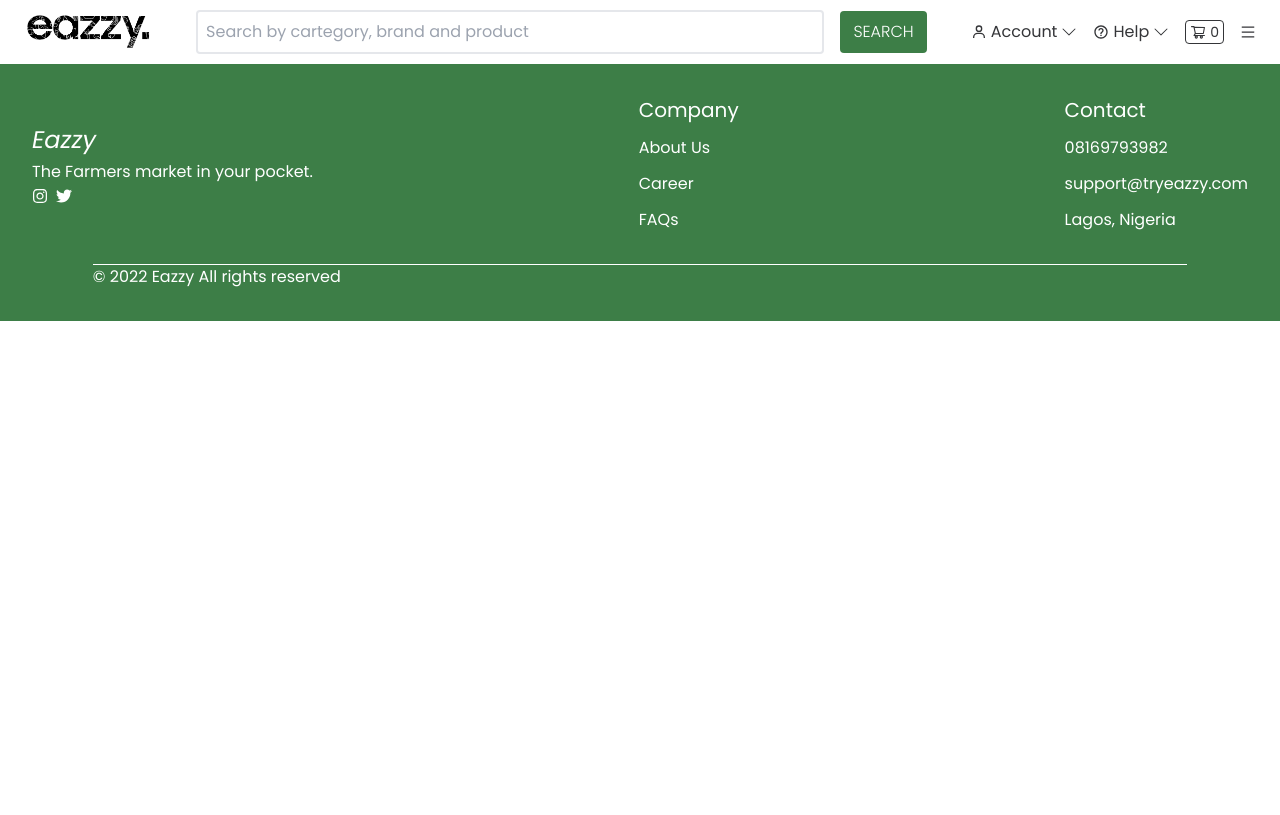
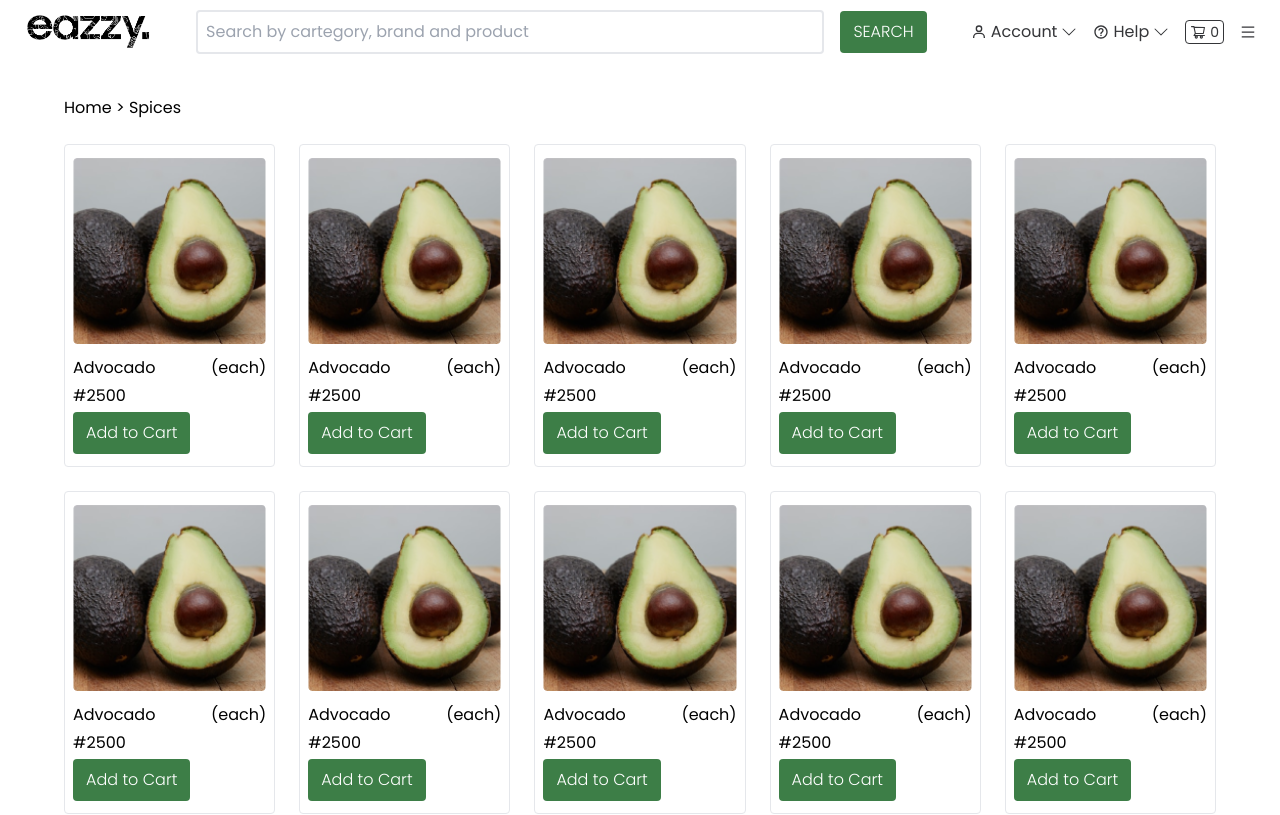
Before and after one commit to Dewaley/eazzy, a React (Create React App) app: page /category/1 in a window 1280 px wide. Shown: the top 815 px of the page. Built offline with nearby package versions, Linux system fonts and the light colour scheme.

Commit message:
new pages

```diff
--- a/src/App.css
+++ b/src/App.css
@@ -21,6 +21,7 @@
 
 * {
   font-family: "Poppins", "sans-serif" !important;
+  scroll-behavior: smooth;
 }
 
 .circles {
--- a/src/components/Categories/Categories.jsx
+++ b/src/components/Categories/Categories.jsx
@@ -41,7 +41,7 @@ const Categories = () => {
   ];
 
   return (
-    <div className='bg-[#EBF2EB] h-fit w-full flex flex-col gap-12 items-center relative pt-12 pb-24'>
+    <div id="categories" className='bg-[#EBF2EB] h-fit w-full flex flex-col gap-12 items-center relative pt-12 pb-24'>
       <h2 className='text-3xl z-20 text-center font-medium'>Categories</h2>
       <div className='grid z-20 w-[80vw] grid-cols-2 md:grid-cols-3 gap-4'>
         {items.map((item, index) => (
--- a/src/components/MainInfo/MainInfo.jsx
+++ b/src/components/MainInfo/MainInfo.jsx
@@ -3,6 +3,7 @@ import Button from "../Button/Button";
 import { BiTime } from "react-icons/bi";
 import { TbTruckDelivery } from "react-icons/tb";
 import { TiWorldOutline } from "react-icons/ti";
+import { Link } from "react-router-dom";
 
 const MainInfo = () => {
   const items = [
@@ -33,7 +34,7 @@ const MainInfo = () => {
             Eazzy is a digital farmers market that enables food businesses and
             individuals in Africa to buy fresh food items and groceries, instantly or on a schedule.
           </p>
-          <Button content={"Shop Now"} big={true} />
+          <a href="#categories"><Button content={"Shop Now"} big={true} /></a>
         </div>
         <img
           src={mainInfoPic}
--- /dev/null
+++ b/src/pages/Product/Product.jsx
@@ -0,0 +1,33 @@
+import onions from "../../assets/onions.png";
+import Button from "../../components/Button/Button";
+
+const Product = () => {
+  return (
+    <div className='px-3 md:px-6 flex flex-col items-center gap-6 py-8'>
+      <div className='md:w-[90vw]'>
+        <div className='capitalize'>
+          Home {">"} <span className='!text-[#343538]/52'>Spices</span>
+        </div>
+      </div>
+      <div className='md:w-[90vw] flex items-center justify-between'>
+        <img src={onions} alt='' className="w-[40%]" />
+        <div className="w-[55%] flex flex-col gap-4">
+          <h1 className='text-3xl font-medium'>Onions</h1>
+          <p>
+            Lorem ipsum dolor sit amet, consectetur adipiscing elit. Cursus
+            porttitor tellus feugiat nec ut. Ultrices aliquam, interdum laoreet
+            posuere donec vitae non, condimentum. Non erat neque feugiat in
+            egestas arcu nec. Tempor, aliquam turpis luctus ullamcorper eu nunc
+            vestibulum pellentesque eget. Imperdiet sed fames venenatis, diam
+            consectetur. Volutpat adipiscing fusce condimentum aliquet cursus.
+            Sed neque magna lectus pretium, bibendum pellentesque. Duis
+            ullamcorper.
+          </p>
+          <Button content={"Add to Cart"} big />
+        </div>
+      </div>
+    </div>
+  );
+};
+
+export default Product;
--- /dev/null
+++ b/src/pages/Products/Products.jsx
@@ -0,0 +1,170 @@
+import { useParams } from "react-router-dom";
+import advocado from "../../assets/advocado.png";
+import Button from "../../components/Button/Button";
+
+const Products = () => {
+  const { id } = useParams();
+  return (
+    <div className='px-3 md:px-6 flex flex-col items-center gap-6 py-8'>
+      <div className='md:w-[90vw]'>
+        <div className='capitalize'>
+          Home {">"} <span className='!text-[#343538]/52'>Spices</span>
+        </div>
+      </div>
+      <div className='grid grid-cols-2 sm:grid-cols-3 md:grid-cols-4 lg:grid-cols-5 gap-6 md:w-[90vw]'>
+        <div className='px-2 py-3 border-[1px] border-greyish flex flex-col gap-3 rounded'>
+          <img
+            src={advocado}
+            alt=''
+            className='w-full object-cover object-center'
+          />
+          <div className='flex flex-col gap-1'>
+            <p className='flex justify-between'>
+              <span>Advocado</span>
+              <span>(each)</span>
+            </p>
+            <span>#2500</span>
+            <Button content={"Add to Cart"} />
+          </div>
+        </div>
+        <div className='px-2 py-3 border-[1px] border-greyish flex flex-col gap-3 rounded'>
+          <img
+            src={advocado}
+            alt=''
+            className='w-full object-cover object-center'
+          />
+          <div className='flex flex-col gap-1'>
+            <p className='flex justify-between'>
+              <span>Advocado</span>
+              <span>(each)</span>
+            </p>
+            <span>#2500</span>
+            <Button content={"Add to Cart"} />
+          </div>
+        </div>
+        <div className='px-2 py-3 border-[1px] border-greyish flex flex-col gap-3 rounded'>
+          <img
+            src={advocado}
+            alt=''
+            className='w-full object-cover object-center'
+          />
+          <div className='flex flex-col gap-1'>
+            <p className='flex justify-between'>
+              <span>Advocado</span>
+              <span>(each)</span>
+            </p>
+            <span>#2500</span>
+            <Button content={"Add to Cart"} />
+          </div>
+        </div>
+        <div className='px-2 py-3 border-[1px] border-greyish flex flex-col gap-3 rounded'>
+          <img
+            src={advocado}
+            alt=''
+            className='w-full object-cover object-center'
+          />
+          <div className='flex flex-col gap-1'>
+            <p className='flex justify-between'>
+              <span>Advocado</span>
+              <span>(each)</span>
+            </p>
+            <span>#2500</span>
+            <Button content={"Add to Cart"} />
+          </div>
+        </div>
+        <div className='px-2 py-3 border-[1px] border-greyish flex flex-col gap-3 rounded'>
+          <img
+            src={advocado}
+            alt=''
+            className='w-full object-cover object-center'
+          />
+          <div className='flex flex-col gap-1'>
+            <p className='flex justify-between'>
+              <span>Advocado</span>
+              <span>(each)</span>
+            </p>
+            <span>#2500</span>
+            <Button content={"Add to Cart"} />
+          </div>
+        </div>
+        <div className='px-2 py-3 border-[1px] border-greyish flex flex-col gap-3 rounded'>
+          <img
+            src={advocado}
+            alt=''
+            className='w-full object-cover object-center'
+          />
+          <div className='flex flex-col gap-1'>
+            <p className='flex justify-between'>
+              <span>Advocado</span>
+              <span>(each)</span>
+            </p>
+            <span>#2500</span>
+            <Button content={"Add to Cart"} />
+          </div>
+        </div>
+        <div className='px-2 py-3 border-[1px] border-greyish flex flex-col gap-3 rounded'>
+          <img
+            src={advocado}
+            alt=''
+            className='w-full object-cover object-center'
+          />
+          <div className='flex flex-col gap-1'>
+            <p className='flex justify-between'>
+              <span>Advocado</span>
+              <span>(each)</span>
+            </p>
+            <span>#2500</span>
+            <Button content={"Add to Cart"} />
+          </div>
+        </div>
+        <div className='px-2 py-3 border-[1px] border-greyish flex flex-col gap-3 rounded'>
+          <img
+            src={advocado}
+            alt=''
+            className='w-full object-cover object-center'
+          />
+          <div className='flex flex-col gap-1'>
+            <p className='flex justify-between'>
+              <span>Advocado</span>
+              <span>(each)</span>
+            </p>
+            <span>#2500</span>
+            <Button content={"Add to Cart"} />
+          </div>
+        </div>
+        <div className='px-2 py-3 border-[1px] border-greyish flex flex-col gap-3 rounded'>
+          <img
+            src={advocado}
+            alt=''
+            className='w-full object-cover object-center'
+          />
+          <div className='flex flex-col gap-1'>
+            <p className='flex justify-between'>
+              <span>Advocado</span>
+              <span>(each)</span>
+            </p>
+            <span>#2500</span>
+            <Button content={"Add to Cart"} />
+          </div>
+        </div>
+        <div className='px-2 py-3 border-[1px] border-greyish flex flex-col gap-3 rounded'>
+          <img
+            src={advocado}
+            alt=''
+            className='w-full object-cover object-center'
+          />
+          <div className='flex flex-col gap-1'>
+            <p className='flex justify-between'>
+              <span>Advocado</span>
+              <span>(each)</span>
+            </p>
+            <span>#2500</span>
+            <Button content={"Add to Cart"} />
+          </div>
+        </div>
+      </div>
+    </div>
+  );
+};
+
+export default Products;
```
Also changed, not shown: src/Routes/routes.js (+10 -0 lines), src/assets/onions.png (added).
